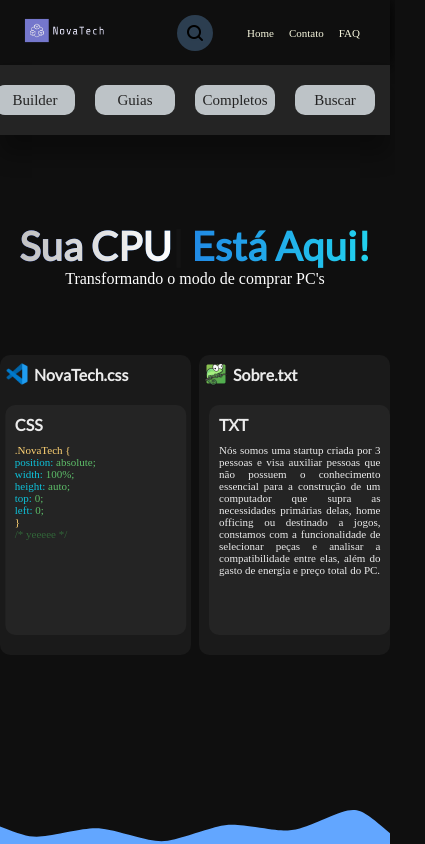
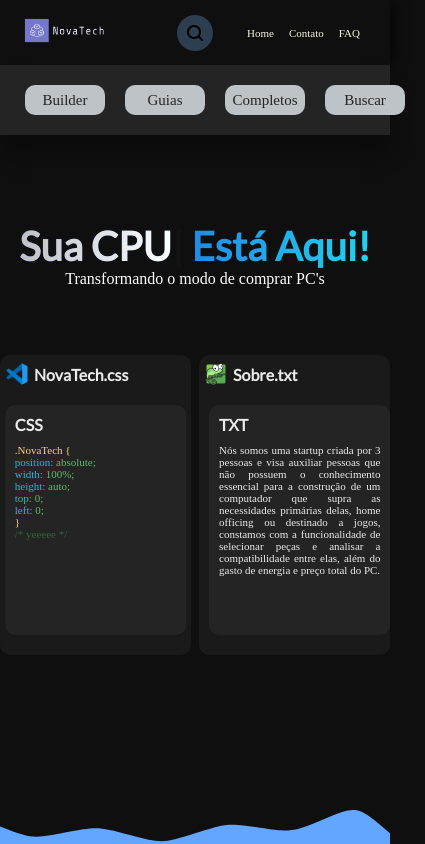
Before and after one commit to Neoboros/NovaTech, a plain HTML site: page index.html in a window 390 px wide. Shown: the top 844 px of the page, 425 px wide, since content can reach past the window. Drawn offline with nearby package versions, Linux system fonts and the light colour scheme; a small style sheet from the web is missing.

Commit message:
Mobile Friendly

```diff
--- a/css/mobile.css
+++ b/css/mobile.css
@@ -123,5 +123,5 @@
 }
 
 .menu ul {
-    margin-left: 0px;
+    margin-left: 60px;
 }
```
